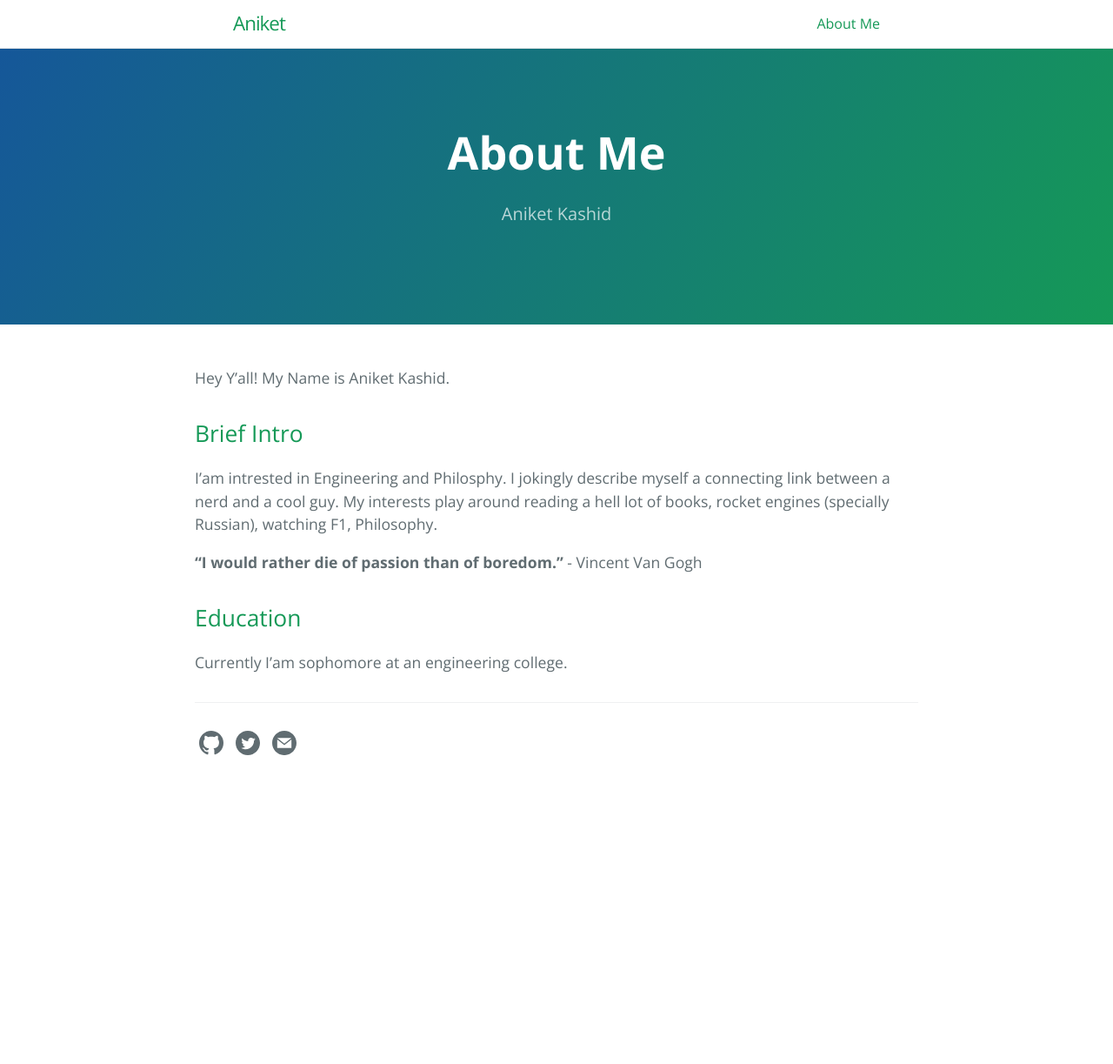
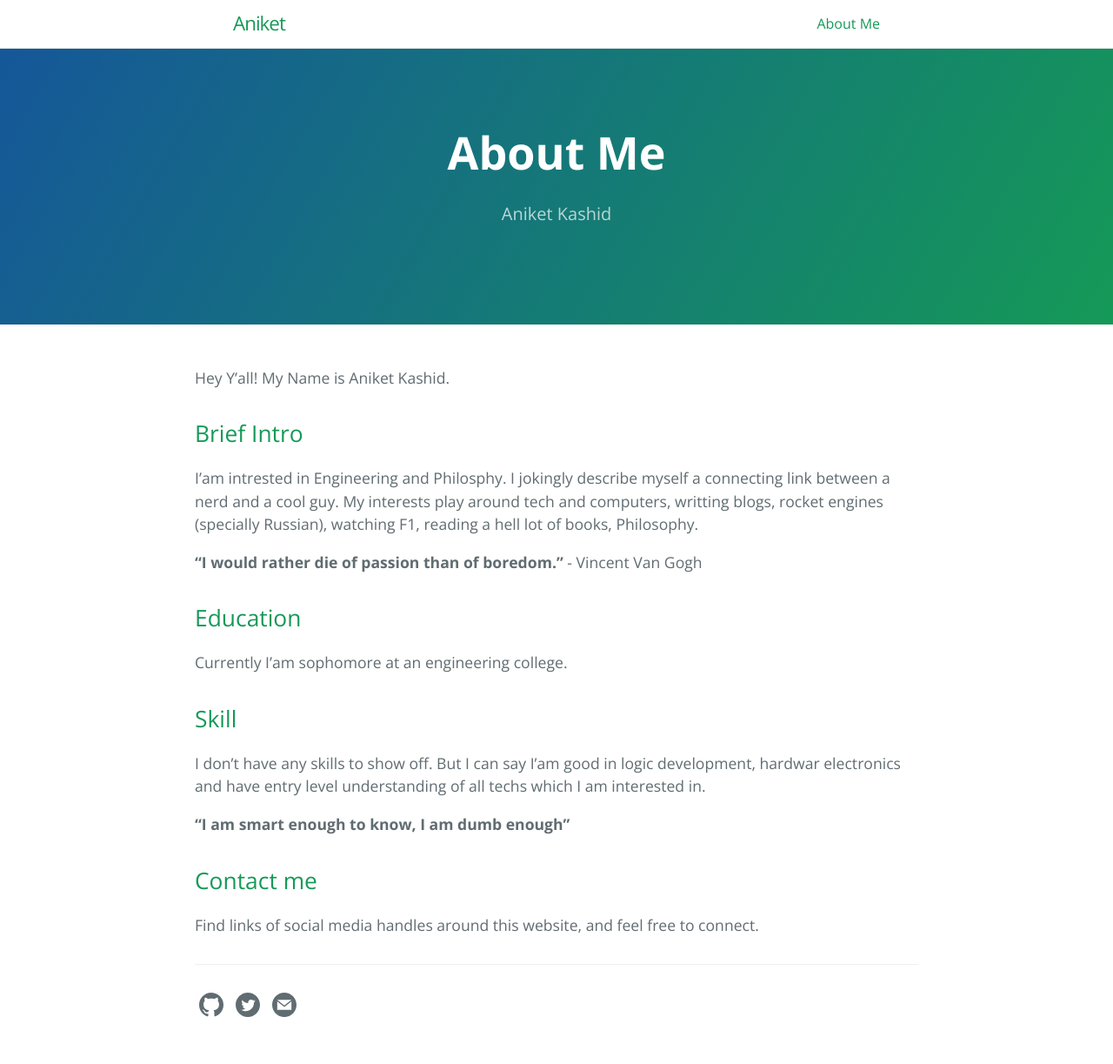
Before and after one commit to aniketkashid17/aniketkashid, a Jekyll site: the page built from about.md, in a window 1280 px wide. Shown: the whole page at 87% size. Built offline with Jekyll 4.4.1, drawn with Linux system fonts in a browser that asks for light colours; before the commit the page ends 922 px from its top, so only the background shows below that.

Commit message:
Update about.md

```diff
--- a/about.md
+++ b/about.md
@@ -8,14 +8,26 @@ Hey Y'all! My Name is Aniket Kashid.
 
 ## Brief Intro
 I'am intrested in Engineering and Philosphy. I jokingly describe myself a connecting link between
-a nerd and a cool guy. My interests play around reading a hell lot of books, rocket engines (specially Russian),
-watching F1, Philosophy.
+a nerd and a cool guy. My interests play around tech and computers, writting blogs, rocket engines (specially Russian),
+watching F1, reading a hell lot of books, Philosophy.
 
 
 **“I would rather die of passion than of boredom.”**
-                                      - Vincent Van Gogh
+                                                                                                      - Vincent Van Gogh
 
 
 ## Education
 
 Currently I'am sophomore at an engineering college.
+
+
+## Skill
+
+I don't have any skills to show off. But I can say I'am good in logic development, hardwar electronics and have entry level understanding of all
+techs which I am interested in.
+
+**"I am smart enough to know, I am dumb enough"**
+
+## Contact me
+
+Find links of social media handles around this website, and feel free to connect.
```
